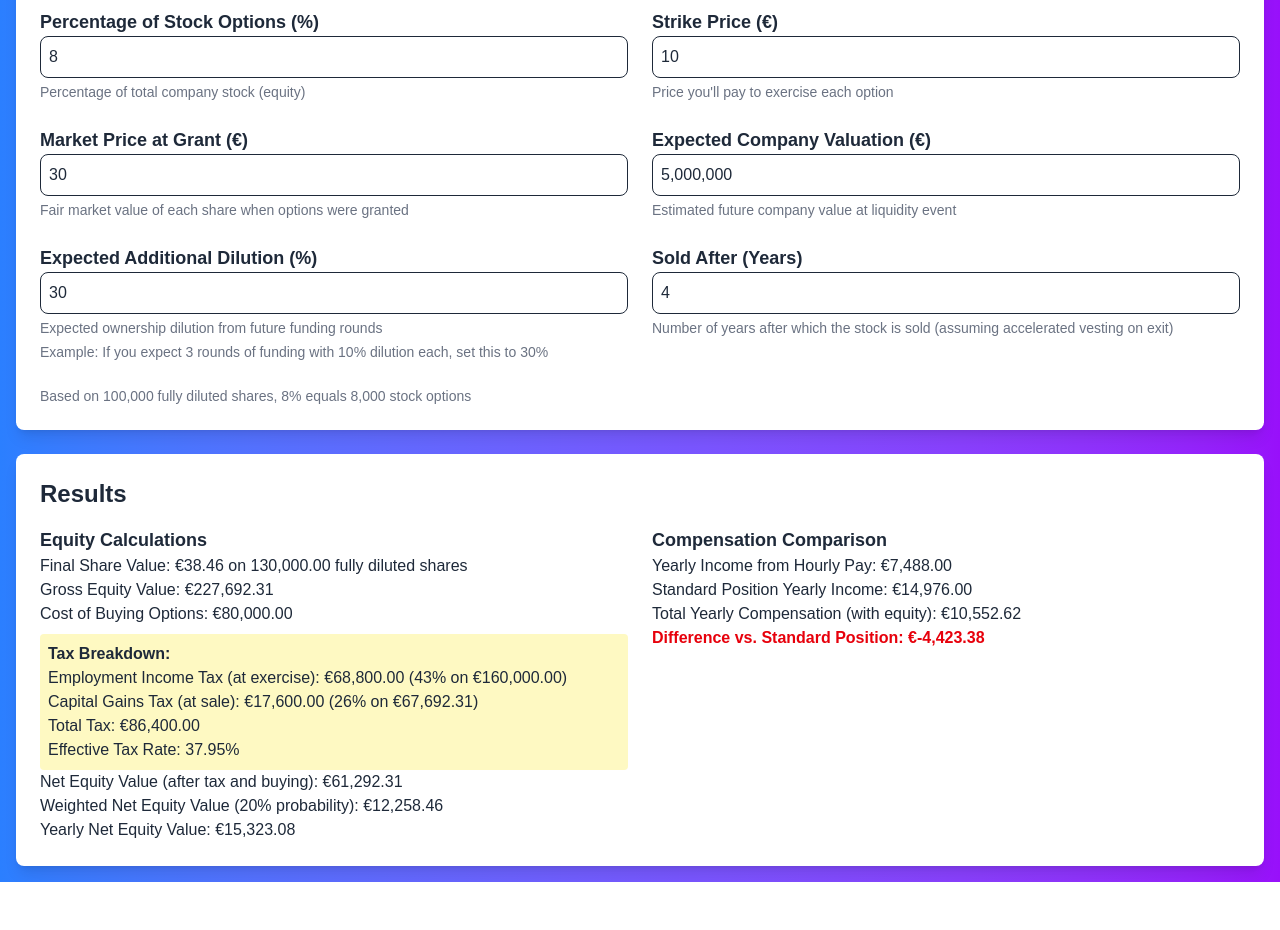
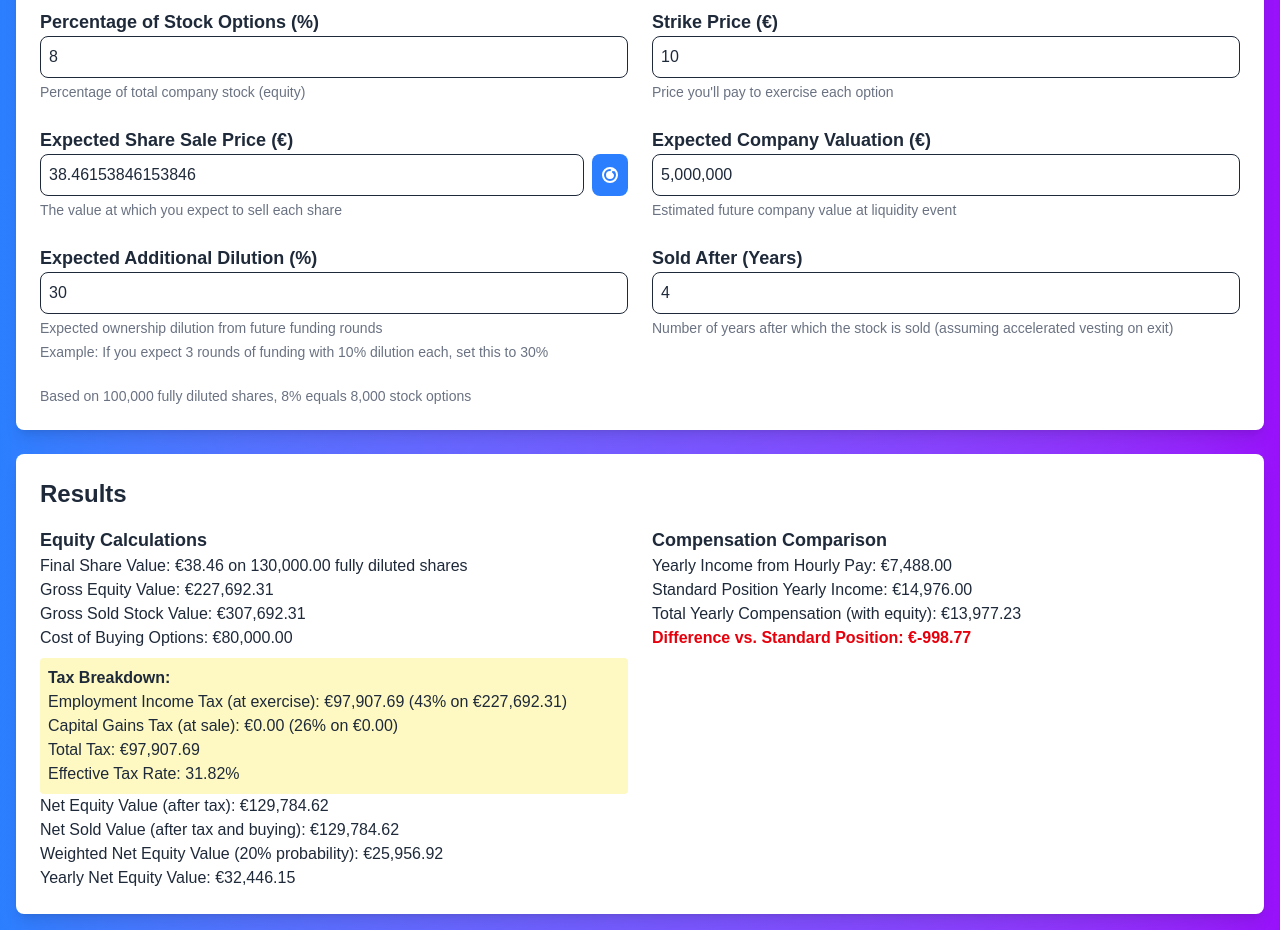
Before and after one commit to arossowork/stock-calc, a Next.js app: page / in a window 1280 px wide. Shown: the part 340-1270 px from the top of the page. Before the commit the page ends 1222 px from the top, so only its background shows below. Built offline with nearby package versions, Linux system fonts and the light colour scheme.

Commit message:
Added Sold stock value and make it follow final stock value

```diff
--- a/app/page.tsx
+++ b/app/page.tsx
@@ -8,7 +8,7 @@ export default function StockOptionsCalculator() {
   const [standardHourlyPay, setStandardHourlyPay] = useState(24);
   const [percentageOfStock, setPercentageOfStock] = useState(8);
   const [strikePrice, setStrikePrice] = useState(10);
-  const [marketPriceAtGrant, setMarketPriceAtGrant] = useState(30);
+  const [soldValuePerShare, setSoldValuePerShare] = useState(30);
   const [valuation, setValuation] = useState(5000000);
   const [dilution, setDilution] = useState(30);
   const [exitProbability, setExitProbability] = useState(20);
@@ -25,7 +25,9 @@ export default function StockOptionsCalculator() {
   const [capitalGainsTax, setCapitalGainsTax] = useState(0);
   const [effectiveTaxRate, setEffectiveTaxRate] = useState(0);
   const [grossEquityValue, setGrossEquityValue] = useState(0);
+  const [grossSoldStockValue, setGrossSoldStockValue] = useState(0);
   const [netEquityValue, setNetEquityValue] = useState(0);
+  const [netSoldValue, setNetSoldValue] = useState(0);
   const [yearlyEquityValue, setYearlyEquityValue] = useState(0);
   const [totalYearlyComp, setTotalYearlyComp] = useState(0);
   const [yearlyHourlyComp, setYearlyHourlyComp] = useState(0);
@@ -59,6 +61,10 @@ export default function StockOptionsCalculator() {
     setIsHydrated(true);
   }, []);
 
+  useEffect(() => {
+    setSoldValuePerShare(finalShareValue);
+  }, [finalShareValue]);
+
   // Move calculations to useEffect to avoid hydration mismatch
   useEffect(() => {
     // Calculate the diluted shares after accounting for future
@@ -74,7 +80,7 @@ export default function StockOptionsCalculator() {
     setFinalShareValue(calculatedFinalShareValue);
 
     // Calculate the taxable amount at exercise (difference between market price at grant and strike price)
-    const calculatedExerciseTaxableAmount = Math.max(0, marketPriceAtGrant - strikePrice) * calculatedStockOptions;
+    const calculatedExerciseTaxableAmount = Math.max(0, calculatedFinalShareValue - strikePrice) * calculatedStockOptions;
     setExerciseTaxableAmount(calculatedExerciseTaxableAmount);
 
     // Calculate the exercise tax based on the taxable amount and employment income tax rate
@@ -82,7 +88,7 @@ export default function StockOptionsCalculator() {
     setExerciseTax(calculatedExerciseTax);
 
     // Calculate the taxable amount for capital gains (difference between final share value and market price at grant)
-    const calculatedCapitalGainsTaxableAmount = Math.max(0, calculatedFinalShareValue - marketPriceAtGrant) * calculatedStockOptions;
+    const calculatedCapitalGainsTaxableAmount = Math.max(0, soldValuePerShare - calculatedFinalShareValue) * calculatedStockOptions;
     setCapitalGainsTaxableAmount(calculatedCapitalGainsTaxableAmount);
 
     // Calculate the capital gains tax based on the taxable amount and capital gains tax rate
@@ -93,11 +99,6 @@ export default function StockOptionsCalculator() {
     const calculatedTotalTax = calculatedExerciseTax + calculatedCapitalGainsTax;
     setTotalTax(calculatedTotalTax);
 
-
-    // Calculate the effective tax rate based on the total tax and the gain from exercising the options
-    const calculatedEffectiveTaxRate = calculatedTotalTax / ((calculatedFinalShareValue - strikePrice) * calculatedStockOptions) * 100 || 0;
-    setEffectiveTaxRate(calculatedEffectiveTaxRate);
-
     // Calculate the gross equity value
     const calculatedGrossEquityValue = (calculatedFinalShareValue - strikePrice) * calculatedStockOptions;
     setGrossEquityValue(calculatedGrossEquityValue);
@@ -106,12 +107,24 @@ export default function StockOptionsCalculator() {
     const calculatedCostOfBuyingOptions = strikePrice * calculatedStockOptions;
     setCostOfBuyingOptions(calculatedCostOfBuyingOptions);
 
+    // Calculate the gross value of the sold stock
+    const calculatedGrossSoldStockValue = soldValuePerShare * calculatedStockOptions;
+    setGrossSoldStockValue(calculatedGrossSoldStockValue);
+
+    // Calculate the effective tax rate based on the total tax and the gain from exercising the options
+    const calculatedEffectiveTaxRate = calculatedTotalTax / calculatedGrossSoldStockValue * 100 || 0;
+    setEffectiveTaxRate(calculatedEffectiveTaxRate);
+
     // Calculate the net equity value after tax
-    const calculatedNetEquityValue = calculatedGrossEquityValue - calculatedTotalTax - calculatedCostOfBuyingOptions;
+    const calculatedNetEquityValue = calculatedGrossEquityValue - calculatedExerciseTax;
     setNetEquityValue(calculatedNetEquityValue);
 
+    // Calculate the net sold value after tax
+    const calculatedNetSoldValue = calculatedGrossSoldStockValue - calculatedTotalTax - calculatedCostOfBuyingOptions;
+    setNetSoldValue(calculatedNetSoldValue);
+
     // Calculate the yearly equity value assuming accelerated vesting on exit
-    const calculatedYearlyEquityValue = calculatedNetEquityValue / soldAfterYears;
+    const calculatedYearlyEquityValue = calculatedNetSoldValue / soldAfterYears;
     setYearlyEquityValue(calculatedYearlyEquityValue);
 
     // Calculate yearly compensation from hourly pay
@@ -123,7 +136,7 @@ export default function StockOptionsCalculator() {
     setStandardYearlyComp(calculatedStandardYearlyComp);
 
     // Calculate weighted net equity value based on exit probability
-    const calculatedWeightedNetEquityValue = (exitProbability / 100) * calculatedNetEquityValue;
+    const calculatedWeightedNetEquityValue = (exitProbability / 100) * calculatedNetSoldValue;
     setWeightedNetEquityValue(calculatedWeightedNetEquityValue);
 
     // Calculate the total yearly compensation (hourly pay + yearly weighted equity value)
@@ -134,7 +147,7 @@ export default function StockOptionsCalculator() {
     const calculatedCompensationDifference = calculatedTotalYearlyComp - calculatedStandardYearlyComp;
     setCompensationDifference(calculatedCompensationDifference);
 
-  }, [percentageOfStock, strikePrice, marketPriceAtGrant, valuation, dilution, weeklyHours, hourlyPay, standardHourlyPay, exitProbability, soldAfterYears]);
+  }, [percentageOfStock, strikePrice, soldValuePerShare, valuation, dilution, weeklyHours, hourlyPay, standardHourlyPay, exitProbability, soldAfterYears]);
 
   return (
     <div className="container mx-auto p-4 bg-gradient-to-r from-blue-500 to-purple-600 min-h-screen text-white">
@@ -177,9 +190,24 @@ export default function StockOptionsCalculator() {
           <p className="text-sm text-gray-500 mt-1">Price you&apos;ll pay to exercise each option</p>
         </div>
         <div>
-          <label className="block text-lg font-semibold">Market Price at Grant (€)</label>
-          <input type="number" value={marketPriceAtGrant} onChange={(e) => setMarketPriceAtGrant(Number(e.target.value))} className="border p-2 w-full rounded-lg" />
-          <p className="text-sm text-gray-500 mt-1">Fair market value of each share when options were granted</p>
+          <label className="block text-lg font-semibold">Expected Share Sale Price (€)</label>
+          <div className="flex">
+            <input
+              type="number"
+              value={soldValuePerShare}
+              onChange={(e) => setSoldValuePerShare(Number(e.target.value))}
+              className="border p-2 w-full rounded-lg"
+            />
+            <button
+              onClick={() => setSoldValuePerShare(finalShareValue)}
+              className="ml-2 p-2 bg-blue-500 text-white rounded-lg"
+            >
+              <svg xmlns="http://www.w3.org/2000/svg" className="h-5 w-5" viewBox="0 0 20 20" fill="currentColor">
+              <path fillRule="evenodd" d="M10 2a8 8 0 100 16 8 8 0 000-16zm3.707 4.293a1 1 0 00-1.414 1.414A3.978 3.978 0 0114 10a4 4 0 11-4-4 1 1 0 100-2 6 6 0 106 6 5.978 5.978 0 00-1.293-3.707z" clipRule="evenodd" />
+              </svg>
+            </button>
+          </div>
+          <p className="text-sm text-gray-500 mt-1">The value at which you expect to sell each share</p>
         </div>
         <div>
           <label className="block text-lg font-semibold">Expected Company Valuation (€)</label>
@@ -213,6 +241,7 @@ export default function StockOptionsCalculator() {
             <h3 className="font-semibold text-lg">Equity Calculations</h3>
             <p>Final Share Value: €{formatNumber(finalShareValue)} on {formatNumber(dilutedShares)} fully diluted shares</p>
             <p>Gross Equity Value: €{formatNumber(grossEquityValue)}</p>
+            <p>Gross Sold Stock Value: €{formatNumber(grossSoldStockValue)}</p>
             <p>Cost of Buying Options: €{formatNumber(costOfBuyingOptions)}</p>
             <div className="mt-2 p-2 bg-yellow-100 rounded-sm">
               <p className="font-semibold">Tax Breakdown:</p>
@@ -223,7 +252,8 @@ export default function StockOptionsCalculator() {
               <p>Total Tax: €{formatNumber(totalTax)}</p>
               <p>Effective Tax Rate: {isHydrated ? effectiveTaxRate.toFixed(2) : "0"}%</p>
             </div>
-            <p>Net Equity Value (after tax and buying): €{formatNumber(netEquityValue)}</p>
+            <p>Net Equity Value (after tax): €{formatNumber(netEquityValue)}</p>
+            <p>Net Sold Value (after tax and buying): €{formatNumber(netSoldValue)}</p>
             <p>Weighted Net Equity Value ({exitProbability}% probability): €{formatNumber(weightedNetEquityValue)}</p>
             <p>Yearly Net Equity Value: €{formatNumber(yearlyEquityValue)}</p>
           </div>
```
